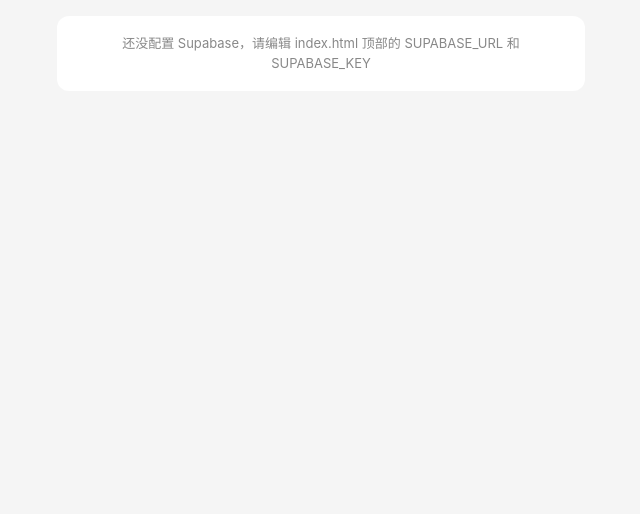
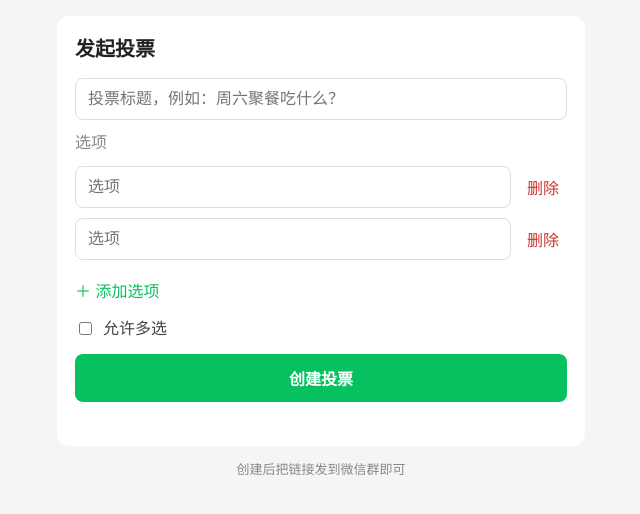
Before and after one commit to fangzhoupig/wechat-vote, a plain HTML site: page index.html in a window 1280 px wide. Shown: the whole page, without its empty margins (319-959 px from the left). Drawn offline with Linux system fonts and the light colour scheme.

Commit message:
配置 Supabase 项目，兼容新版 publishable key
Co-Authored-By: Claude Opus 5.5 <noreply@anthropic.com>

```diff
--- a/index.html
+++ b/index.html
@@ -44,12 +44,14 @@
 
 <script>
 // ====== 配置：换成你自己的 Supabase 项目信息 ======
-const SUPABASE_URL = 'https://YOUR-PROJECT.supabase.co';
-const SUPABASE_KEY = 'YOUR-ANON-KEY';
+const SUPABASE_URL = 'https://dipgtjglktszwtnnfkoz.supabase.co';
+const SUPABASE_KEY = 'sb_publishable_Q1lToLzRoAqqEeCed3dy9w_yL7g4dow';
 // ================================================
 
 const app = document.getElementById('app');
-const H = { apikey: SUPABASE_KEY, Authorization: 'Bearer ' + SUPABASE_KEY, 'Content-Type': 'application/json' };
+// 新版 publishable key (sb_publishable_...) 只放 apikey 头；旧版 anon key (JWT) 两个头都放
+const H = { apikey: SUPABASE_KEY, 'Content-Type': 'application/json' };
+if (!SUPABASE_KEY.startsWith('sb_')) H.Authorization = 'Bearer ' + SUPABASE_KEY;
 
 const esc = s => String(s).replace(/[&<>"']/g, c => ({ '&': '&amp;', '<': '&lt;', '>': '&gt;', '"': '&quot;', "'": '&#39;' }[c]));
 const store = {
@@ -200,7 +202,7 @@ async function renderPoll(id) {
 }
 
 const id = new URLSearchParams(location.search).get('id');
-if (SUPABASE_URL.includes('YOUR-PROJECT')) {
+if (SUPABASE_KEY.includes('YOUR-')) {
   app.innerHTML = '<div class="card tip">还没配置 Supabase，请编辑 index.html 顶部的 SUPABASE_URL 和 SUPABASE_KEY</div>';
 } else if (id) renderPoll(id); else renderCreate();
 </script>
```
